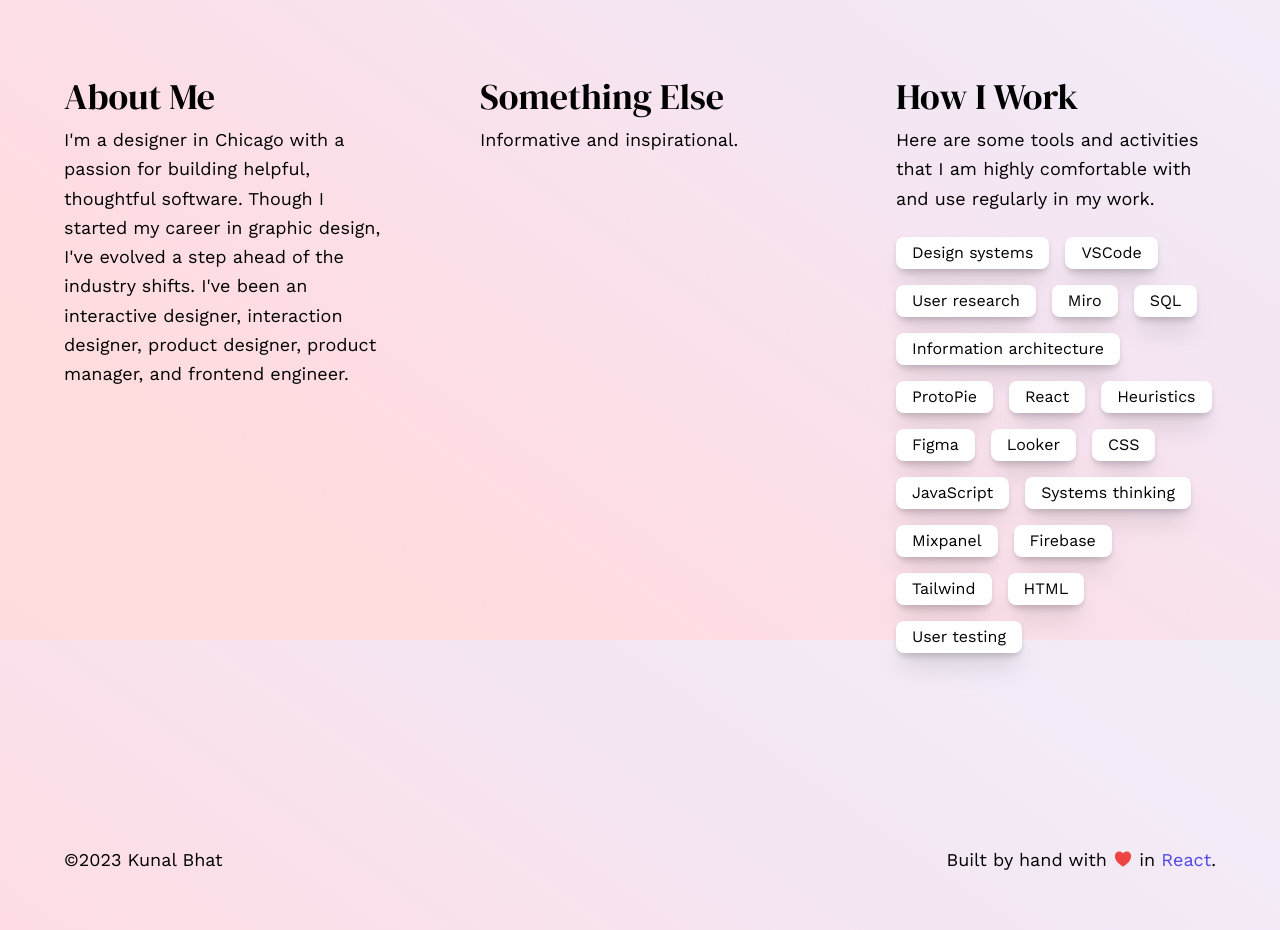
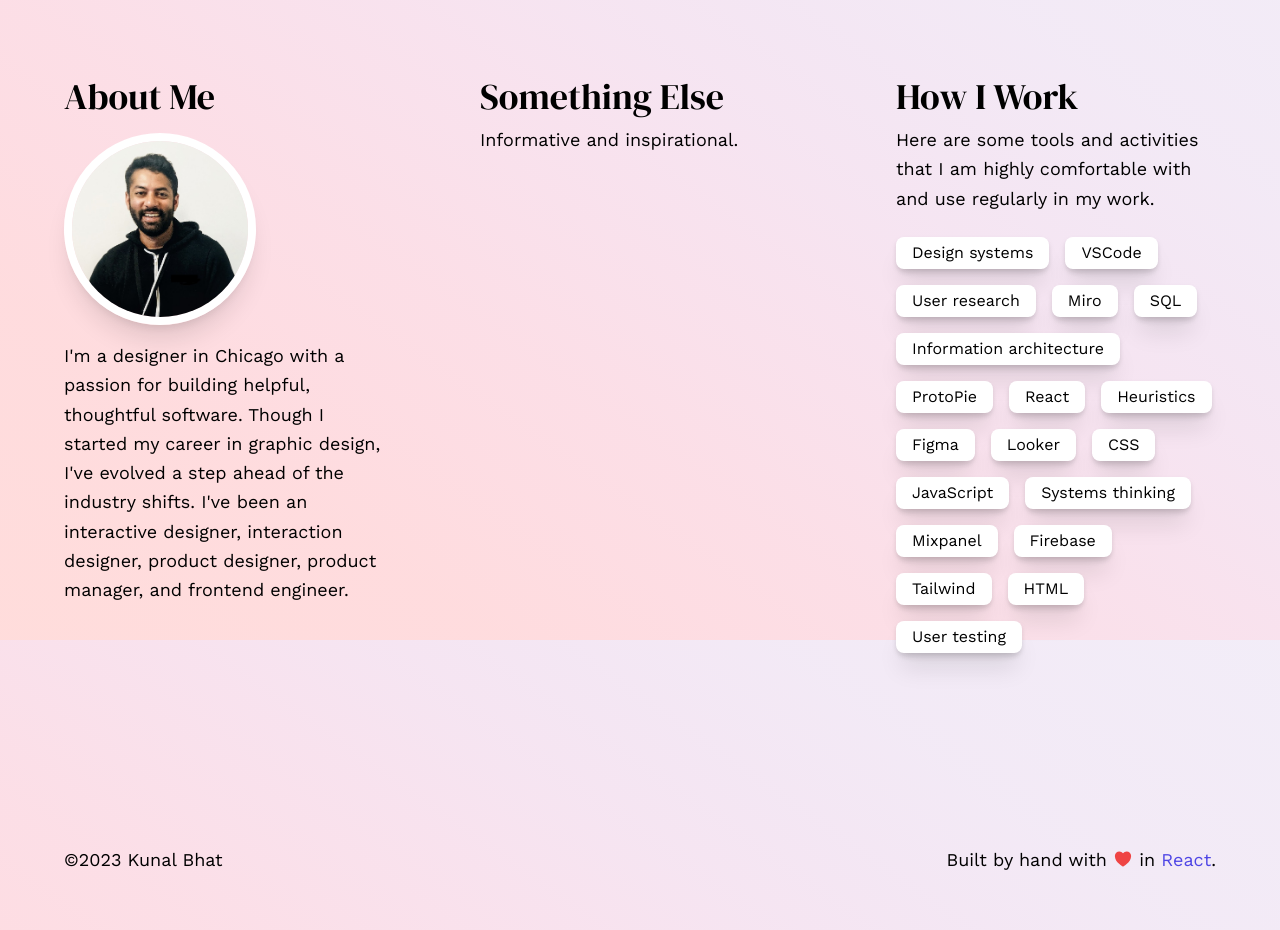
Before and after one commit to kunalbhat/portfolio-site, a React (Create React App) app: page / in a window 1280 px wide. Shown: the part 2560-3490 px from the top of the page. Built offline with nearby package versions, Linux system fonts and the light colour scheme.

Commit message:
profile photo

```diff
--- a/src/pages/Home.js
+++ b/src/pages/Home.js
@@ -172,6 +172,11 @@ export function Home() {
       <section className="content-container grid-flow-row grid lg:grid-flow-col lg:grid-cols-3 gap-8 lg:gap-24">
         <div className="col-span-1">
           <h2>About Me</h2>
+          <img
+            src="./images/kunal-profile.jpg"
+            alt="Profile"
+            className="rounded-full h-48 w-48 my-4 border-8 border-white shadow-xl"
+          />
           <p>
             I'm a designer in Chicago with a passion for building helpful,
             thoughtful software. Though I started my career in graphic design,
```
